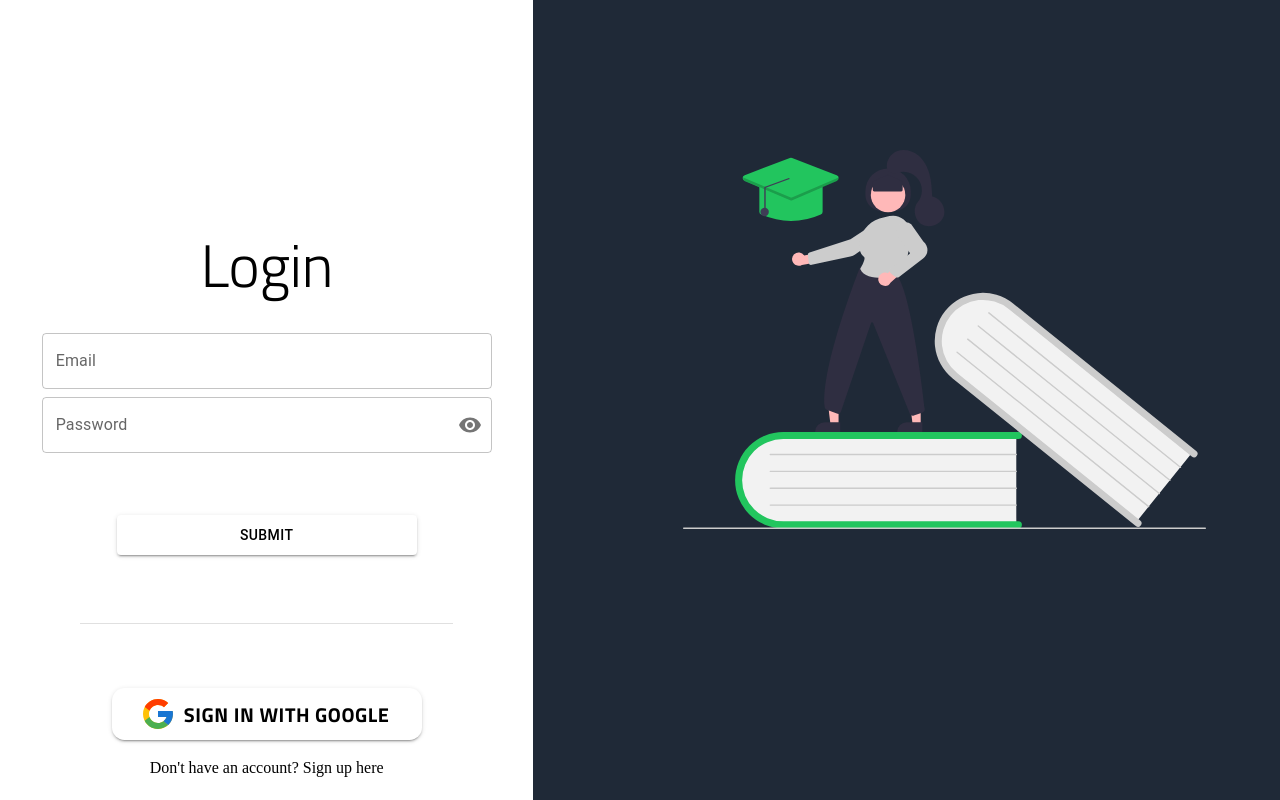
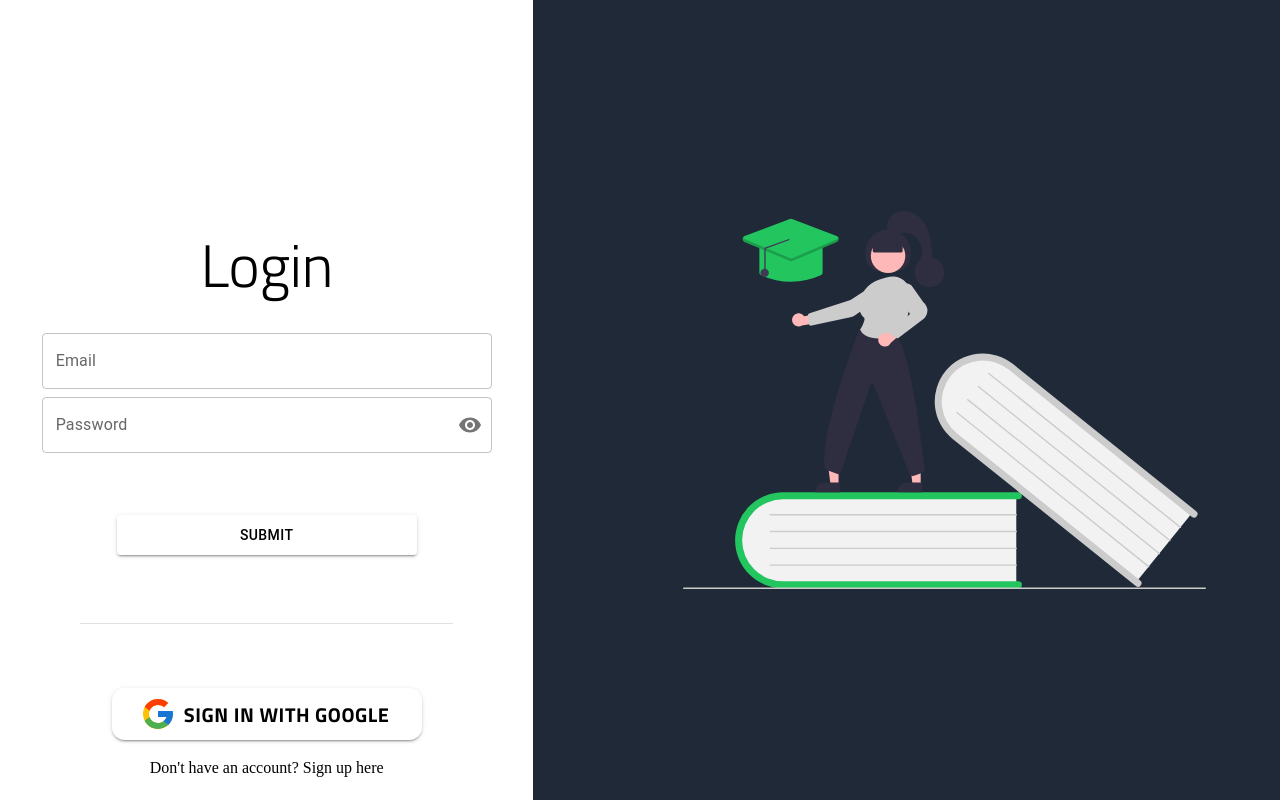
Before and after one commit to VisH317/tsa-software-dev, a Next.js app in the folder software_dev_tsa/: page /login in a window 1280 px wide. Built offline with nearby package versions, Linux system fonts and the light colour scheme.

Commit message:
ui fixes again

```diff
--- a/software_dev_tsa/src/pages/index.tsx
+++ b/software_dev_tsa/src/pages/index.tsx
@@ -3,6 +3,7 @@ import Image from 'next/image'
 import { Inter } from 'next/font/google'
 import styles from '@/styles/Home.module.css'
 import { useRouter } from 'next/router'
+import Link from 'next/link'
 
 // components
 import Navbar from '@/components/Nav/navbar'
@@ -19,8 +20,8 @@ export default function Home() {
 
   const router = useRouter()
 
-  const signUpRoute = () => {
-    router.push("/signup")
+  const signUpRoute = async () => {
+    await router.push("/signup")
   }
 
   return (
@@ -37,7 +38,7 @@ export default function Home() {
       <Box sx={{height: "150vh", overflow: "auto"}}>
         <Navbar/>
         <Grid container spacing={1} sx={{backgroundColor: "#1f2937"}}>
-          <Grid item xs={6} sx={{display: "flex", width: "70%", justifyContent: "center", alignItems: "center", height: "72.5vh"}}>
+          <Grid item xs={6} sx={{display: "flex", width: "70%", justifyContent: "center", alignItems: "center", height: "100vh"}}>
             <Stack sx={{width: "70%"}} spacing={3}>
               <Typography variant="h3" sx={{fontSize: "50px", fontFamily: "'Titillium Web', sans-serif", fontWeight: "700", color: colors.main}}>Learnify</Typography>
               <Divider sx={{backgroundColor: colors.gray}}/>
@@ -51,9 +52,9 @@ export default function Home() {
                   {/* <div className="w-64 bg-green-500 rounded-lg ml-2 font-normal flex justify-content justify-center item-middle align-middle" style={{fontFamily: "'Titillium Web', sans-serif", verticalAlign: "middle", justifyContent:"center", alignContent:"flex"}} onClick={signUpRoute}>
                     Sign Up
                   </div> */}
-                  <button className="w-64 bg-green-500 rounded-lg ml-2 font-normal inline-block rounded px-6 pb-2 pt-2.5 text-xs uppercase leading-normal text-neutral-800" style={{fontFamily: "'Titillium Web', sans-serif", verticalAlign: "middle", justifyContent:"center", alignContent:"flex"}} onClick={signUpRoute}>
+                  <Link href="/signup" className="w-64 text-center bg-green-500 rounded-lg ml-2 font-medium items-center flex inline-block rounded px-6 pb-2 pt-2.5 text-lg uppercase leading-normal text-neutral-800" style={{fontFamily: "'Titillium Web', sans-serif", verticalAlign: "middle", justifyContent:"center", alignContent:"flex"}}>
                     Sign Up
-                  </button>
+                  </Link>
 
                   {/* <Button variant="contained" sx={{width: "50%", marginLeft: "5%"}} startIcon={<PersonIcon/>} onClick={()=> {signUpRoute()}}>
                     Sign Up
@@ -69,8 +70,7 @@ export default function Home() {
           </Grid>
         </Grid>
         {/* <Stack direction="column" sx={{height: "20%"}}> */}
-          <Box sx={{width: "100%", backgroundColor: colors.white, height: "30%"}}>About and Stuff</Box>
-          <Box sx={{width: "100%", backgroundColor: colors.light, height: "50%"}}>Footer</Box>
+
         {/* </Stack> */}
       </Box>
     </>
--- a/software_dev_tsa/src/pages/login.tsx
+++ b/software_dev_tsa/src/pages/login.tsx
@@ -3,6 +3,7 @@ import "../styles/Login.module.css";
 import Link from "next/link";
 import { useRouter } from "next/navigation";
 import React, { useState } from "react";
+import Image from "next/image";
 
 import user, { loginLocal } from "../lib/user";
 import { useAtom } from "jotai";
@@ -257,11 +258,14 @@ export default function Login() {
             </ThemeProvider>
             <h5>Don't have an account? <a href="/signup">Sign up here</a></h5>
           </Grid>
-          <Grid item xs={7} sx={{ backgroundColor: "#1f2937" }}>
-            <Stack direction="row" spacing={2}>
-              <img
-              style={{margin:150, justifyContent:"center",width:"70%", height:"70%"}}
-              src="/undraw_education_f8ru (1).svg"
+          <Grid item xs={7} sx={{ backgroundColor: "#1f2937", display: "flex", justifyContent: "center", alignItems: "center" }}>
+            <Stack direction="row" spacing={2} sx={{}}>
+              <Image
+                style={{margin:150, justifyContent:"center",width:"70%", height:"70%"}}
+                src="/undraw_education_f8ru (1).svg"
+                alt="image"
+                height={500}
+                width={100}
               />
             </Stack>
           </Grid>
--- a/software_dev_tsa/src/pages/signup.tsx
+++ b/software_dev_tsa/src/pages/signup.tsx
@@ -15,7 +15,7 @@ export default function Signup() {
     const router = useRouter()
 
     const homeHandler = () => {
-        router.push("/")
+        // router.push("/")
     }
 
     const submitHandler = async (event: React.FormEvent<HTMLFormElement>) => {
```
